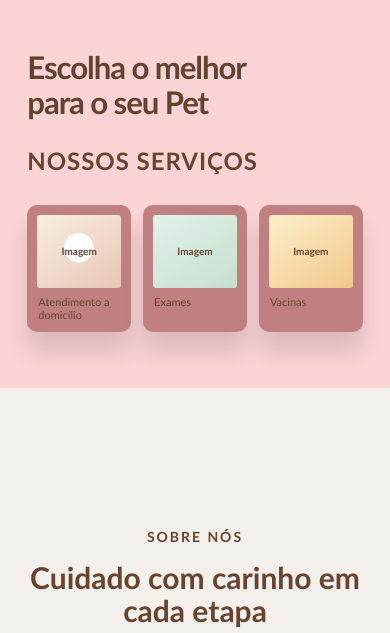
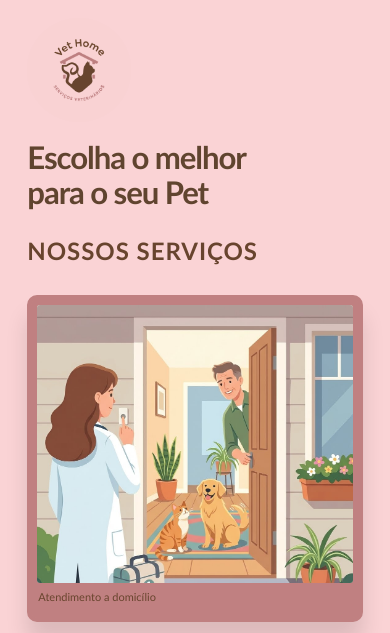
Before and after one commit to LEanMist/VetHome_site_anuncio, a plain HTML site: page index.html in a window 390 px wide. Shown: the part 228-861 px from the top of the page. Drawn offline with Linux system fonts and the light colour scheme.

Commit message:
site vethome

```diff
--- a/css/style.css
+++ b/css/style.css
@@ -56,8 +56,8 @@
     }
 
     .topbar {
-      position: absolute;
-      z-index: 2;
+      position: fixed;
+      z-index: 10;
       top: clamp(20px, 3vw, 36px);
       right: clamp(18px, 4vw, 48px);
       display: flex;
@@ -94,8 +94,8 @@
     .pink-panel {
       position: absolute;
       inset: 0 auto 0 0;
-      width: 56%;
-      padding: clamp(28px, 4vw, 64px);
+      width: 58%;
+      padding: clamp(24px, 3vw, 48px);
       display: flex;
       flex-direction: column;
       justify-content: center;
@@ -103,11 +103,22 @@
       clip-path: polygon(0 0, 83% 0, 88% 8%, 93% 20%, 96% 32%, 94% 43%, 90% 52%, 92% 63%, 97% 77%, 100% 89%, 97% 100%, 0 100%);
     }
 
+    .brand-logo {
+      position: absolute;
+      top: clamp(24px, 3vw, 42px);
+      left: clamp(24px, 4vw, 56px);
+      width: clamp(104px, 11vw, 140px);
+      height: auto;
+      border-radius: 50%;
+      object-fit: contain;
+    }
+
 
     .intro {
       width: 100%;
-      max-width: 660px;
+      max-width: 720px;
       margin-top: 0;
+      transform: translateY(clamp(30px, 4vh, 48px));
     }
 
     h1 {
@@ -122,7 +133,7 @@
       display: flex;
       align-items: center;
       justify-content: space-between;
-      max-width: 620px;
+      max-width: 700px;
       margin-bottom: 30px;
       color: var(--marrom);
       font-size: 24px;
@@ -134,12 +145,12 @@
       display: grid;
       grid-template-columns: repeat(3, minmax(0, 1fr));
       gap: clamp(10px, 1.8vw, 22px);
-      max-width: 650px;
+      max-width: 700px;
     }
 
     .service-card {
       min-width: 0;
-      padding: 7px;
+      padding: 6px;
       border: 5px solid var(--card-pink);
       border-radius: 10px;
       background: var(--card-pink);
@@ -278,9 +289,15 @@
         inset: auto;
         order: 1;
         width: 100%;
-        min-height: 390px;
-        padding: 25px clamp(22px, 7vw, 42px) 30px;
+        min-height: 0;
+        padding: 142px clamp(22px, 7vw, 42px) 36px;
         clip-path: none;
+      }
+
+      .brand-logo {
+        top: 20px;
+        left: clamp(22px, 7vw, 42px);
+        width: 104px;
       }
 
       .topbar {
@@ -298,6 +315,7 @@
 
       .intro {
         margin-top: 0;
+        transform: none;
       }
 
       h1 {
@@ -312,6 +330,7 @@
       }
 
       .services {
+        grid-template-columns: repeat(2, minmax(0, 1fr));
         gap: 12px;
       }
 
@@ -322,6 +341,12 @@
 
       .service-name {
         font-size: 11px;
+      }
+    }
+
+    @media (max-width: 480px) {
+      .services {
+        grid-template-columns: 1fr;
       }
     }
 
--- a/index.html
+++ b/index.html
@@ -9,19 +9,20 @@
 </head>
 <body>
   <main>
+    <nav class="topbar" aria-label="Menu principal">
+      <a href="#home">Home</a>
+      <a href="#about">Sobre nós</a>
+      <a href="#reviews">Review</a>
+      <a href="#reviews">Explore</a>
+    </nav>
+
     <section class="page" id="home" aria-label="Apresentação dos serviços Vet Home">
       <div class="hero-image">
         <img src="images/download%201.png" alt="Veterinários passeando com cachorros em um parque">
       </div>
 
-      <nav class="topbar" aria-label="Menu principal">
-        <a href="#home">Home</a>
-        <a href="#about">Sobre nós</a>
-        <a href="#reviews">Review</a>
-        <a href="#reviews">Explore</a>
-      </nav>
-
       <div class="pink-panel">
+        <img class="brand-logo" src="images/VetHome_logo_1.jpg" alt="Vet Home - Serviços Veterinários">
         <div class="intro">
           <h1>Escolha o melhor<br>para o seu Pet</h1>
           <div class="services-heading">
@@ -29,20 +30,20 @@
           </div>
           <div class="services" id="services" aria-label="Serviços">
             <article class="service-card">
-              <div class="service-image" role="img" aria-label="Espaço reservado para imagem de atendimento">
-                <span>Imagem</span>
+              <div class="service-image">
+                <img src="images/atendimento_domiciliar.jpg" alt="Veterinária realizando atendimento em casa">
               </div>
               <p class="service-name">Atendimento a domicílio</p>
             </article>
             <article class="service-card">
-              <div class="service-image" role="img" aria-label="Espaço reservado para imagem de exames">
-                <span>Imagem</span>
+              <div class="service-image">
+                <img src="images/exames.jpg" alt="Veterinária examinando um gato em casa">
               </div>
               <p class="service-name">Exames</p>
             </article>
             <article class="service-card">
-              <div class="service-image" role="img" aria-label="Espaço reservado para imagem de vacinas">
-                <span>Imagem</span>
+              <div class="service-image">
+                <img src="images/vacinas.jpg" alt="Veterinária aplicando vacina em um cachorro">
               </div>
               <p class="service-name">Vacinas</p>
             </article>
```
Also changed, not shown: images/VetHome_logo_1.jpg (added), images/atendimento_domiciliar.jpg (added), images/exames.jpg (added), images/vacinas.jpg (added).
